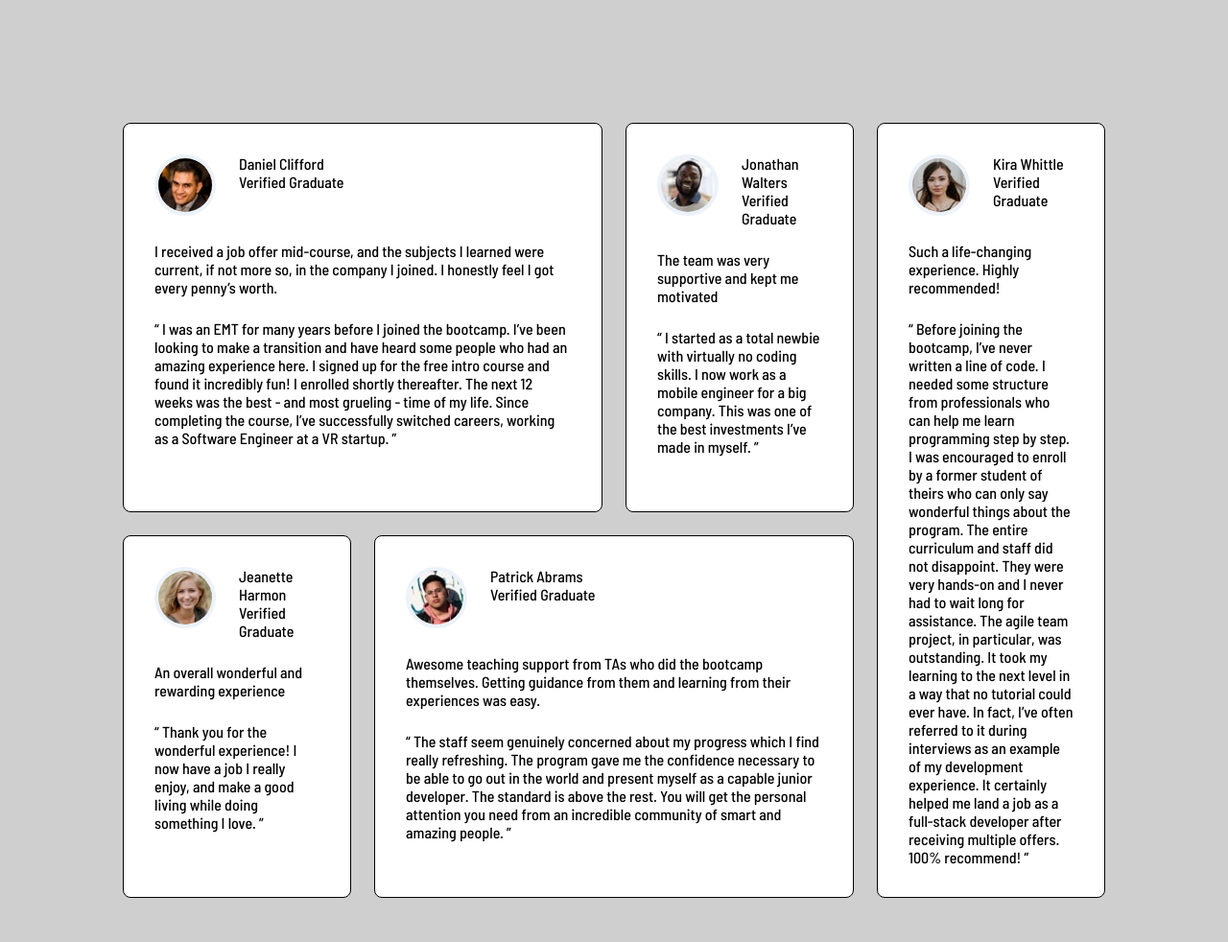
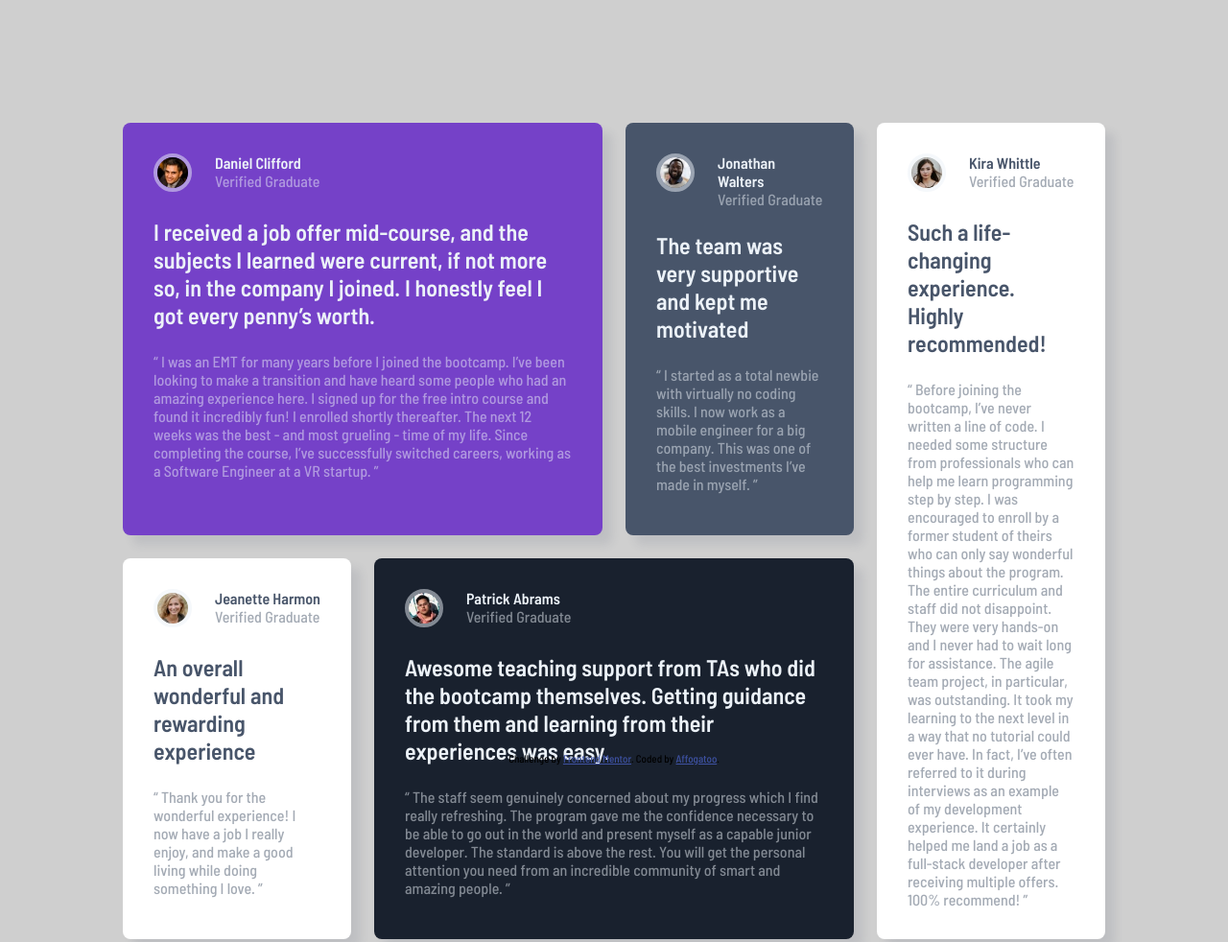
Before and after one commit to Hhmmmk/TestimonialsGridSection, a plain HTML site: page index.html in a window 1280 px wide. Shown: the top 982 px of the page at 96% size. Drawn offline with Linux system fonts and the light colour scheme.

Commit message:
Cleaned up html, Added styling

```diff
--- a/index.html
+++ b/index.html
@@ -22,7 +22,6 @@
 </head>
 <body>
   <main class="testimonial-grid">
-
     <article class="testimonial colSpan-2">
 
       <div class="testimonial__profInfo">
@@ -32,38 +31,37 @@
         </div>
 
         <div class="testimonial__profInfo--text">
-          <p class="testimonial__profInfo--text-name">Daniel Clifford</p>
-          <p class="testimonial__profInfo--text-ver">Verified Graduate</p>
+          <p class="testimonial__profInfo--text-name-light">Daniel Clifford</p>
+          <p class="testimonial__profInfo--text-ver-light">Verified Graduate</p>
         </div>
 
       </div>
 
       <div class="testimonial__statement">
-        <p class="testimonial__statement--tldr">
+        <p class="testimonial__statement--tldr-light">
           I received a job offer mid-course, and the subjects I learned were current, if not more so,
           in the company I joined. I honestly feel I got every penny’s worth.
         </p>
-        <p class="testimonial__statement--whole">
+        <p class="testimonial__statement--whole-light">
           “ I was an EMT for many years before I joined the bootcamp. I’ve been looking to make a transition and have heard some people who had an amazing experience here. I signed up for the free intro course and found it incredibly fun! I enrolled shortly thereafter. The next 12 weeks was the best - and most grueling - time of my life. Since completing        the course, I’ve successfully switched careers, working as a Software Engineer at a VR startup. ”
         </p>
       </div>
     </article>
-
     <article class="testimonial">
       <div class="testimonial__profInfo">
         <div class="testimonial__profInfo--pic">
           <img src="./images/image-jonathan.jpg" alt="Profile picture of Jonathan Walters" title="Jonathan Walters">
         </div>
         <div class="testimonial__profInfo--text">
-          <p class="testimonial__profInfo--text-name">Jonathan Walters</p>
-          <p class="testimonial_profInfo--text-ver">Verified Graduate</p>
+          <p class="testimonial__profInfo--text-name-light">Jonathan Walters</p>
+          <p class="testimonial__profInfo--text-ver-light">Verified Graduate</p>
         </div>
       </div>
       <div class="testimonial__statement">
-        <p class="testimonial__statement--tldr">
+        <p class="testimonial__statement--tldr-light">
           The team was very supportive and kept me motivated
         </p>
-        <p class="testimonial__statement--whole">
+        <p class="testimonial__statement--whole-light">
           “ I started as a total newbie with virtually no coding skills. I now work as a mobile engineer for a big company. This was one of the best investments I’ve made in myself. ”
         </p>
       </div>
@@ -94,16 +92,16 @@
           <img src="./images/image-patrick.jpg" alt="Profile picture of Patrick Abrams" title="Patrick Abrams">
         </div>
         <div class="testimonial__profInfo--text">
-          <p class="testimonial__profInfo--text-name">Patrick Abrams</p>
-          <p class="testimonial__profInfo--text-ver">Verified Graduate</p>
+          <p class="testimonial__profInfo--text-name-light">Patrick Abrams</p>
+          <p class="testimonial__profInfo--text-ver-light">Verified Graduate</p>
         </div>
       </div>
       <div class="testimonial__statement">
-        <p class="testimonial__statement--tldr">
+        <p class="testimonial__statement--tldr-light">
           Awesome teaching support from TAs who did the bootcamp themselves. Getting guidance from them and
           learning from their experiences was easy.
         </p>
-        <p class="testimonial__statement--whole">
+        <p class="testimonial__statement--whole-light">
           “ The staff seem genuinely concerned about my progress which I find really refreshing. The program gave me the confidence necessary to be able to go out in the world and present myself as a capable         junior developer. The standard is above the rest. You will get the personal attention you need from an incredible community of smart and amazing people. ”
         </p>
       </div>
--- a/style.css
+++ b/style.css
@@ -9,16 +9,25 @@
 :root {
   --modViolet: hsl(263, 55%, 52%);
   --vdgBlue: hsl(217, 19%, 35%);
+  --vdgBlue50: hsla(217, 19%, 35%, 0.5);
   --vdbBlue: hsl(219, 29%, 14%);
+  --vdbBlue75: hsla(219, 29%, 14%, 0.75);
   --white: hsl(0, 0%, 100%);
   --lightGray: hsl(0, 0%, 81%);
   --lgBlue: hsl(210, 46%, 95%);
+  --lgBlue50: hsla(210, 46%, 95%, 0.5);
+  --lgBlue75: hsla(210, 46%, 95%, 0.75);
 }
 
 body {
   background: var(--lightGray);
   font-family: 'Barlow Semi Condensed', sans-serif;
 }
+
+
+/* ------------------- */
+/* General Page Layout */
+/* ------------------- */
 
 .testimonial-grid {
   display: grid;
@@ -30,10 +39,10 @@ body {
   display: flex;
   flex-direction: column;
   border-radius: 8px;
-  border: 1px solid black;
   -webkit-border-radius: 8px;
   background: var(--white);
   padding: 32px;
+  box-shadow: 10px 10px 10px 0 hsla(217, 19%, 35%, 0.123);
 }
 
 .testimonial__statement p{
@@ -48,10 +57,88 @@ body {
 
 .testimonial__profInfo--pic img {
   border-radius: 100%;
+  width: 40px;
+  height: 40px;
   -webkit-border-radius: 100%;
-  border: 4px solid var(--lgBlue);
+  border: 4px solid var(--lgBlue50);
 }
 
+.attribution {
+  position: absolute;
+  top: 98%;
+  left: 50%;
+  transform: translate(-50%, 0);
+  font-size: 11px;
+  text-align: center;
+  -webkit-transform: translate(-50%, 0);
+  -moz-transform: translate(-50%, 0);
+  -ms-transform: translate(-50%, 0);
+  -o-transform: translate(-50%, 0);
+}
+.attribution a {
+  color: hsl(228, 45%, 44%);
+}
+
+/* --------------------- */
+/* Card Component Styles */
+/* --------------------- */
+.testimonial:nth-child(1) {
+  background: var(--modViolet);
+}
+
+.testimonial:nth-child(2) {
+  background: var(--vdgBlue);
+}
+
+.testimonial:nth-child(4) {
+  background: var(--vdbBlue);
+}
+
+.testimonial__profInfo--text-name-light {
+  font-weight: 600;
+  color: var(--lgBlue);
+}
+
+.testimonial__profInfo--text-ver-light {
+  font-weight: 500;
+  color: var(--lgBlue50);
+}
+
+.testimonial__statement--tldr-light {
+  font-weight: 600;
+  color: var(--lgBlue);
+  font-size: 24px;
+}
+
+.testimonial__statement--whole-light {
+  font-weight: 500;
+  color: var(--lgBlue50);
+}
+
+.testimonial__profInfo--text-name {
+  font-weight: 600;
+  color: var(--vdgBlue);
+}
+
+.testimonial__profInfo--text-ver {
+  font-weight: 500;
+  color: var(--vdgBlue50);
+}
+
+.testimonial__statement--tldr {
+  font-weight: 600;
+  color: var(--vdgBlue);
+  font-size: 24px;
+}
+
+.testimonial__statement--whole {
+  font-weight: 500;
+  color: var(--vdgBlue50);
+}
+
+/* ------------- */
+/* Media Queries */
+/* ------------- */
 @media (min-width: 50em) {
   .testimonial-grid {
     grid-template-columns: repeat(4, 1fr);
```
